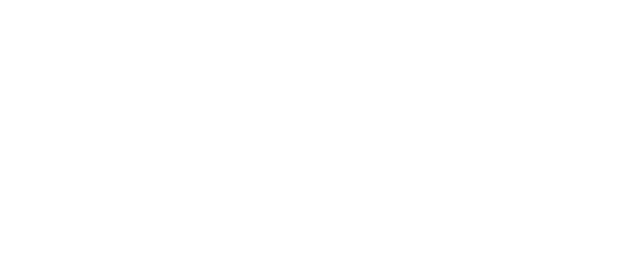
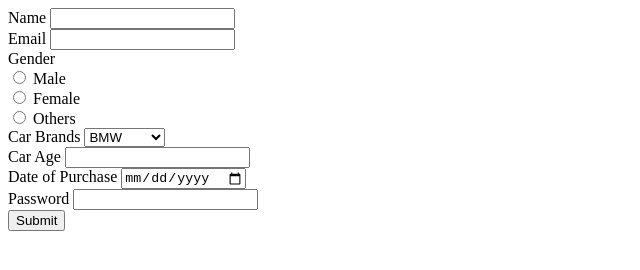
Before and after one commit to acciojob/car-insurance-form-Fun-25, a website: page main.html in a window 1280 px wide. Shown: the whole page, without its empty margins (0-640 px from the left). Drawn offline with Linux system fonts and the light colour scheme.

Commit message:
created a submission

```diff
--- a/main.html
+++ b/main.html
@@ -10,6 +10,73 @@
 	<!-- the entire body must be written by student -->
     <script type="text/javascript" src="./script.js">
 </script>
+<div>
+      <form action="#" method="post">
+        <div>
+          <label for="name">Name</label>
+          <input type="text" name="name" id="name" />
+        </div>
+
+        <div>
+          <label for="email">Email</label>
+          <input type="text" name="email" id="email" />
+        </div>
+
+
+
+        <div>
+          <label for="gender">Gender</label>
+          <div>
+            <input type="radio" name="gender" id="gender" value="Male" />
+            <label for="gender">Male</label>
+
+          </div>
+
+          <div>
+          <input type="radio" name="gender" id="gender" value="Female" />
+          <label for="gender">Female</label>
+
+          </div>
+
+          <div>
+            <input type="radio" name="gender" id="gender" value="others" />
+            <label for="gender">Others</label>
+
+          </div>
+
+        </div>
+
+        <div>
+          <label for="carBrands">Car Brands</label>
+          <select name="carBrands" id="carBrands">
+            <option value="BMW">BMW</option>
+            <option value="Audi">Audi</option>
+            <option value="Mercedez">Mercedez</option>
+          </select>
+
+        </div>
+
+        <div>
+          <label for="carAge">Car Age</label>
+          <input type="number" name="carAge" id="carAge" />
+        </div>
+
+        <div>
+            <label for="dateOfPurchase">Date of Purchase</label>
+            <input type="date" name="dateOfPurchase" id="dop" />
+          </div>
+
+          <div>
+            <label for="password">Password</label>
+            <input type="password" name="password" id="password" />
+          </div>
+
+          <div>
+            <button type="submit">Submit</button>
+          </div>
+
+      </form>
+    </div>
 
 </body>
 
```
